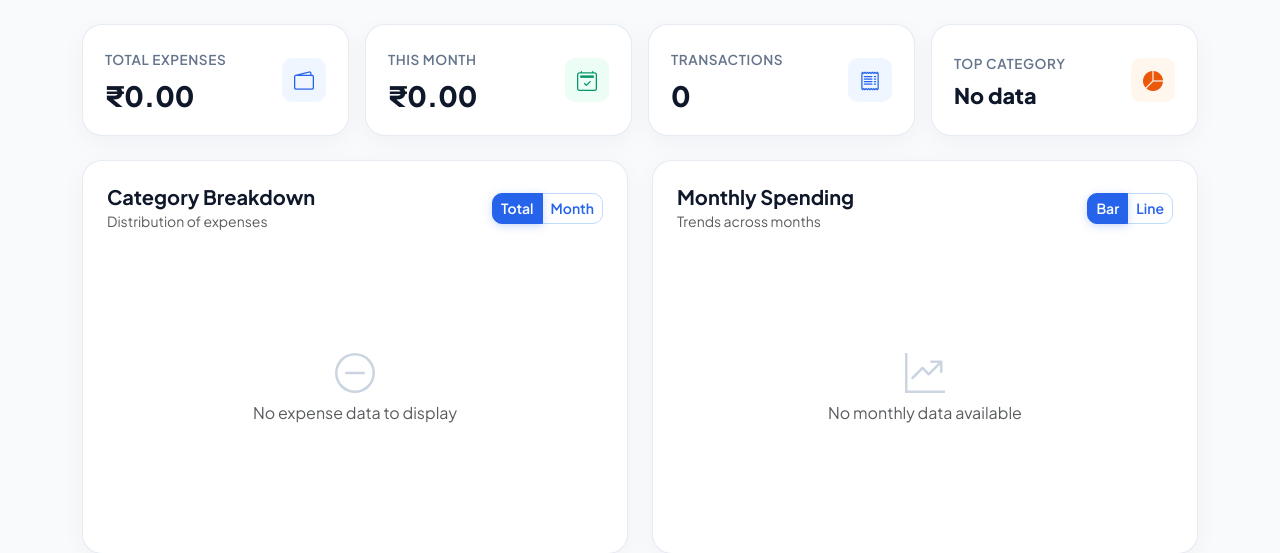
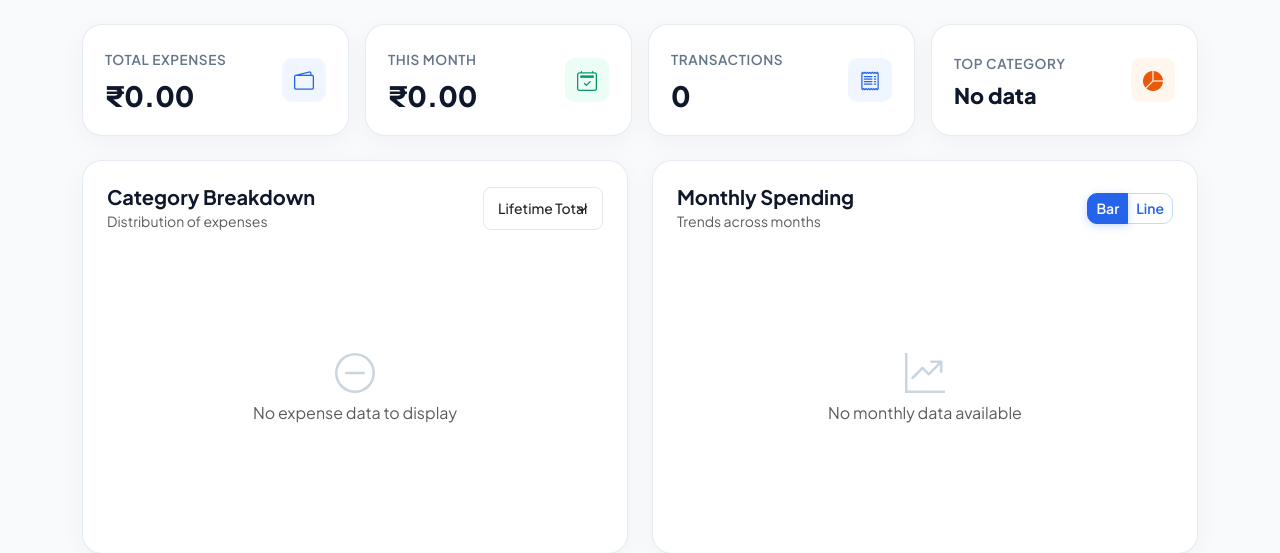
Before and after one commit to DEWASHISH-019/Expense-Tracker-live, a Flask app: page /dashboard in a window 1280 px wide. Shown: the part 148-701 px from the top of the page. Run offline with Flask 3, Linux system fonts and the light colour scheme; the visitor is signed in with stand-in values (Sample User, id 1); data that the repository does not hold is empty; some libraries are stand-ins or nearby versions.

Commit message:
Replace buttons with select for pie chart options

```diff
--- a/templates/dashboard.html
+++ b/templates/dashboard.html
@@ -75,7 +75,7 @@
 </div>
 
 <div class="row g-4">
-    <!-- Category Breakdown Pie Chart -->
+        <!-- Category Breakdown Pie Chart -->
     <div class="col-lg-6">
         <div class="chart-card p-4">
             <div class="d-flex justify-content-between align-items-center mb-3">
@@ -83,13 +83,20 @@
                     <h5 class="fw-bold mb-0">Category Breakdown</h5>
                     <small class="text-muted">Distribution of expenses</small>
                 </div>
-                <div class="btn-group btn-group-sm" role="group" aria-label="Pie Chart toggle">
-                    <button type="button" class="btn btn-outline-primary active" id="btnPieTotal">Total</button>
-                    <button type="button" class="btn btn-outline-primary" id="btnPieMonth">Month</button>
-                </div>
+                <select id="pieMonthSelect" class="form-select form-select-sm shadow-none" style="width: auto; border-radius: 8px; border: 1px solid #e2e8f0; font-weight: 500; cursor: pointer;">
+                    <option value="total">Lifetime Total</option>
+                    <!-- JavaScript will automatically add your months here -->
+                </select>
             </div>
             <div style="position: relative; height: 280px;">
                 <canvas id="categoryChart"></canvas>
+                <div id="categoryChartEmpty" class="d-none flex-column align-items-center justify-content-center h-100 text-muted" style="position: absolute; top:0; left:0; width:100%; background: white;">
+                    <svg xmlns="http://www.w3.org/2000/svg" width="40" height="40" fill="#cbd5e1" class="mb-2" viewBox="0 0 16 16">
+                        <path d="M8 15A7 7 0 1 1 8 1a7 7 0 0 1 0 14m0 1A8 8 0 1 0 8 0a8 8 0 0 0 0 16"/>
+                        <path d="M4 8a.5.5 0 0 1 .5-.5h7a.5.5 0 0 1 0 1h-7A.5.5 0 0 1 4 8"/>
+                    </svg>
+                    <span>No expenses this month</span>
+                </div>
             </div>
         </div>
     </div>
```
